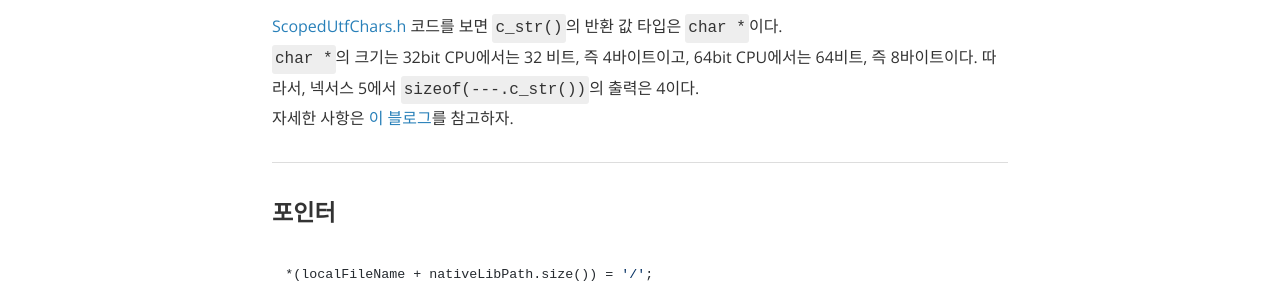
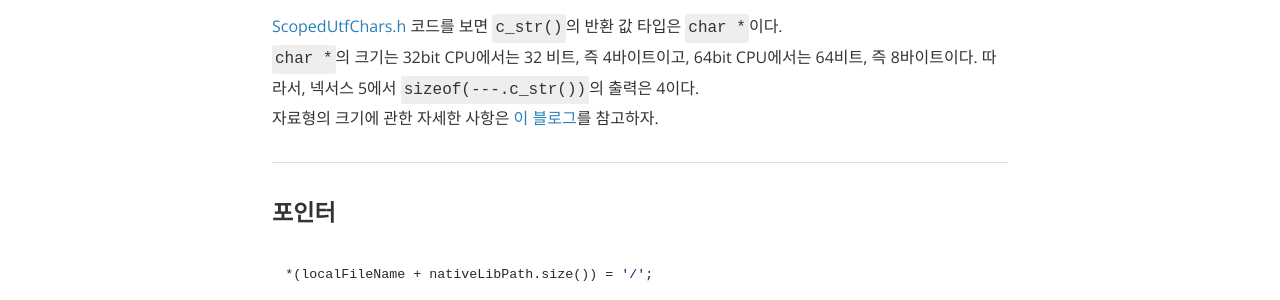
Before and after one commit to sihyeon-kim/sihyeon-kim.github.io, a Jekyll site: the page built from _posts/2019-09-02-Android-Package-Manager-#09-abcd.markdown, in a window 1280 px wide. Shown: the part 561-861 px from the top of the page. Built offline with Jekyll 4.4.1, drawn with Linux system fonts in a browser that asks for light colours; nearby versions of some CDN libraries; comment, search, counter and statistics services are not loaded.

Commit message:
Update 2019-09-02-Android-Package-Manager-#09-abcd.markdown

```diff
--- a/_posts/2019-09-02-Android-Package-Manager-#09-abcd.markdown
+++ b/_posts/2019-09-02-Android-Package-Manager-#09-abcd.markdown
@@ -16,7 +16,7 @@ categories: android-packagemanager
 
 [ScopedUtfChars.h](https://android.googlesource.com/platform/libnativehelper/+/idea133/include/nativehelper/ScopedUtfChars.h) 코드를 보면 `c_str()`의 반환 값 타입은 `char *`이다.
 `char *`의 크기는 32bit CPU에서는 32 비트, 즉 4바이트이고, 64bit CPU에서는 64비트, 즉 8바이트이다. 따라서, 넥서스 5에서 `sizeof(---.c_str())`의 출력은 4이다.
-자세한 사항은 [이 블로그](https://sckllo7.tistory.com/entry/32bit%EC%99%80-64bit%EC%9D%98-C-%EC%9E%90%EB%A3%8C%ED%98%95Data-Type-%ED%81%AC%EA%B8%B0-%EC%B0%A8%EC%9D%B4)를 참고하자.
+자료형의 크기에 관한 자세한 사항은 [이 블로그](https://sckllo7.tistory.com/entry/32bit%EC%99%80-64bit%EC%9D%98-C-%EC%9E%90%EB%A3%8C%ED%98%95Data-Type-%ED%81%AC%EA%B8%B0-%EC%B0%A8%EC%9D%B4)를 참고하자.
 
 ---
 
```
